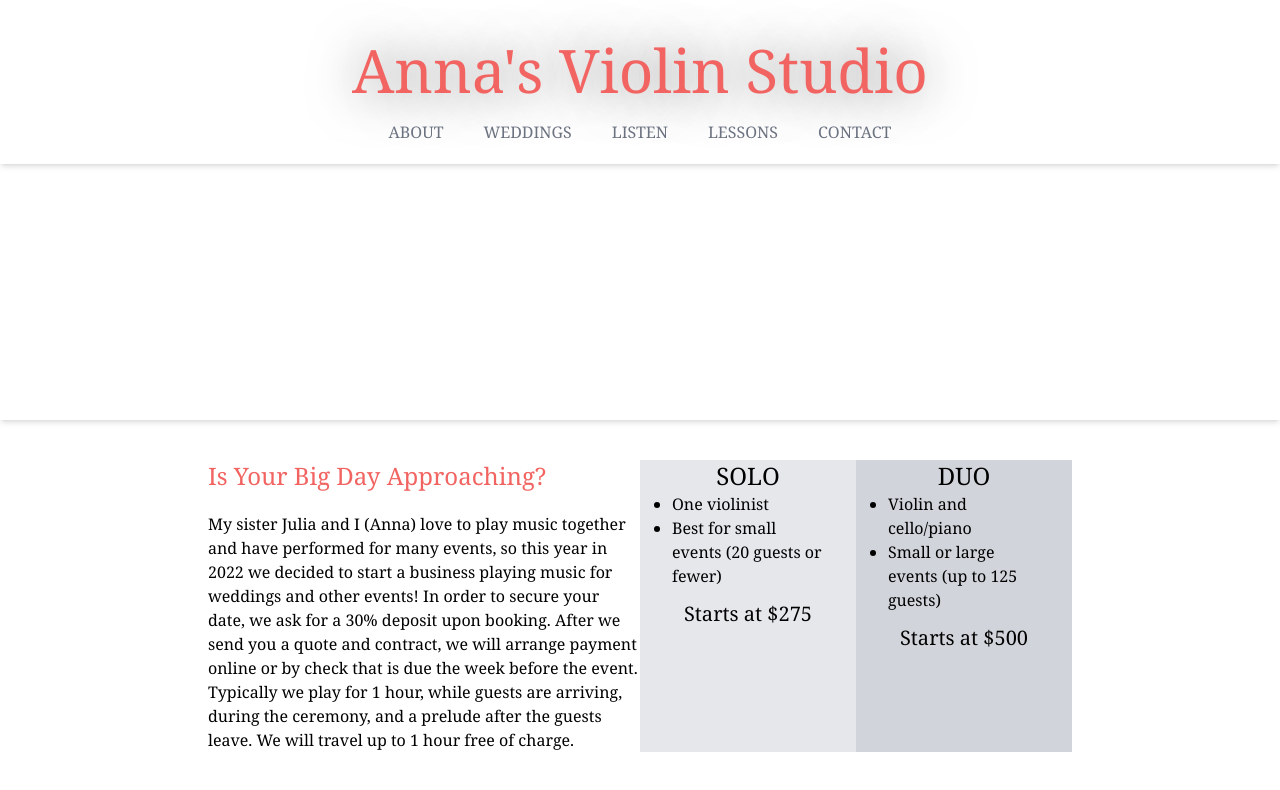
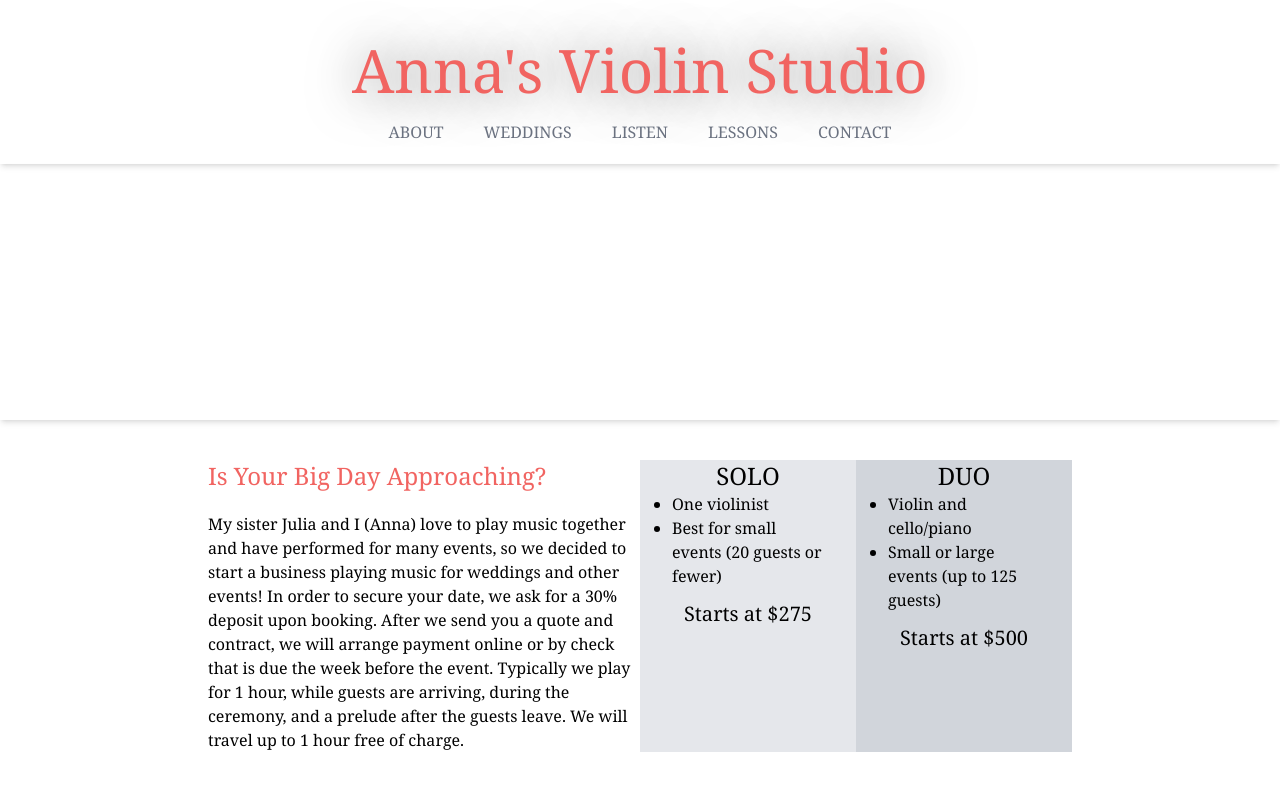
Before and after one commit to jcurtis06/annas-violin-studio, a Next.js app: page /events in a window 1280 px wide. Shown: the top 790 px of the page. Built offline with nearby package versions, Linux system fonts and the light colour scheme; grey boxes are pictures that could not be loaded.

Commit message:
updated text

```diff
--- a/pages/events.js
+++ b/pages/events.js
@@ -27,13 +27,13 @@ export default function Events() {
           </p>
           <p className="font-serif pt-5">
             My sister Julia and I (Anna) love to play music together and have
-            performed for many events, so this year in 2022 we decided to start
-            a business playing music for weddings and other events! In order to
-            secure your date, we ask for a 30% deposit upon booking. After we
-            send you a quote and contract, we will arrange payment online or by
-            check that is due the week before the event. Typically we play for 1
-            hour, while guests are arriving, during the ceremony, and a prelude
-            after the guests leave. We will travel up to 1 hour free of charge.
+            performed for many events, so we decided to start a business playing
+            music for weddings and other events! In order to secure your date,
+            we ask for a 30% deposit upon booking. After we send you a quote and
+            contract, we will arrange payment online or by check that is due the
+            week before the event. Typically we play for 1 hour, while guests
+            are arriving, during the ceremony, and a prelude after the guests
+            leave. We will travel up to 1 hour free of charge.
           </p>
         </div>
         <div className="border-black grid md:grid-cols-2 font-serif">
```
